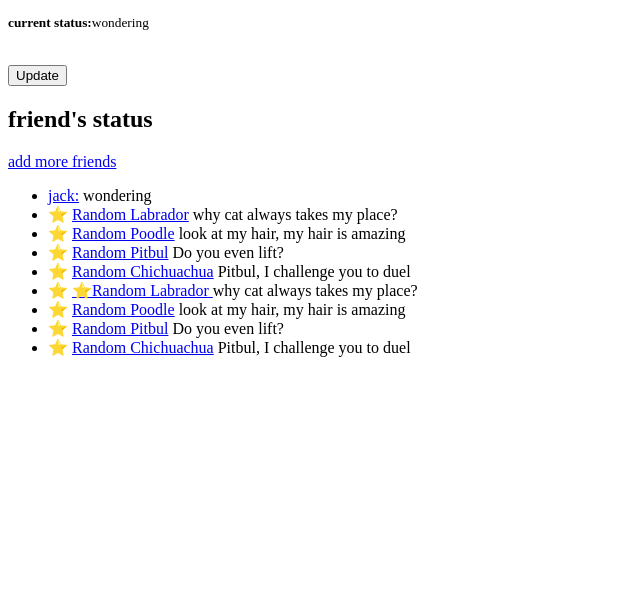
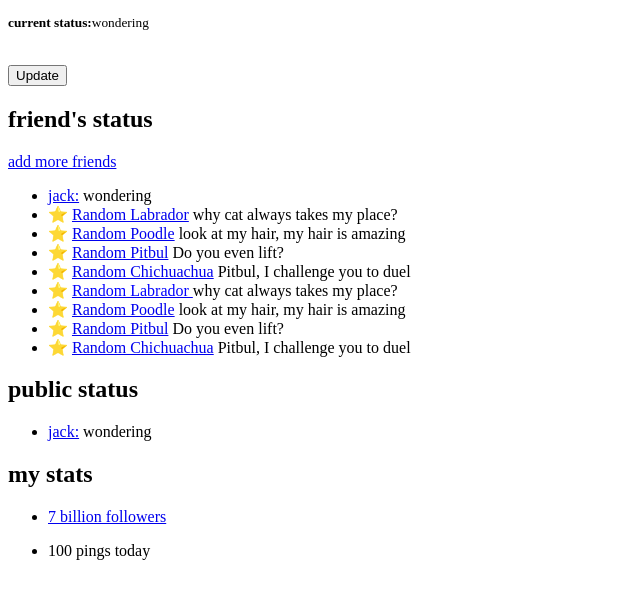
Before and after one commit to VDromaretska/early-twitter, a website: page index.html in a window 1280 px wide. Shown: the part 189-788 px from the top of the page, without its empty margins (0-640 px from the left). Drawn offline with Linux system fonts and the light colour scheme.

Commit message:
Public updated

```diff
--- a/index.html
+++ b/index.html
@@ -40,7 +40,7 @@
           </li>
           <li>
             ⭐
-            <a href="#"><span style="color: blue"> ⭐Random Labrador </span></a>
+            <a href="#"><span style="color: blue"> Random Labrador </span></a>
             why cat always takes my place?
           </li>
           <li>
@@ -57,6 +57,26 @@
           </li>
         </ul>
       </friendsstatus>
+      <public>
+        <h2><b>public status</b></h2>
+        <ul>
+          <li>
+            <p><a href="#">jack:</a> wondering</p>
+          </li>
+        </ul>
+      </public>
+      <mystats>
+        <h2><b> my stats </b></h2>
+
+        <ul>
+          <li>
+            <p><a href="#">7 billion followers</a></p>
+          </li>
+          <li>
+            <p>100 pings today</p>
+          </li>
+        </ul>
+      </mystats>
     </main>
   </body>
 </html>
```
